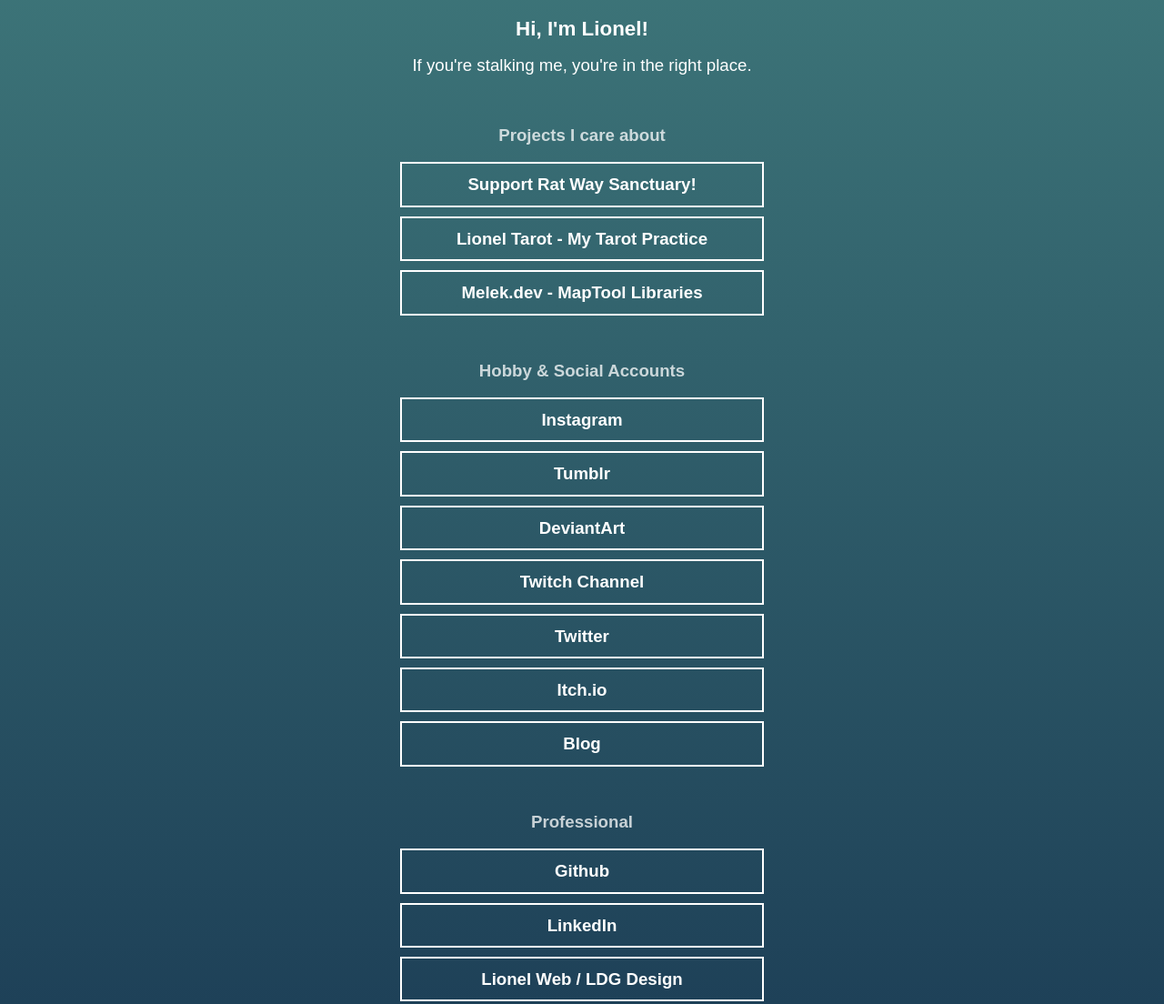
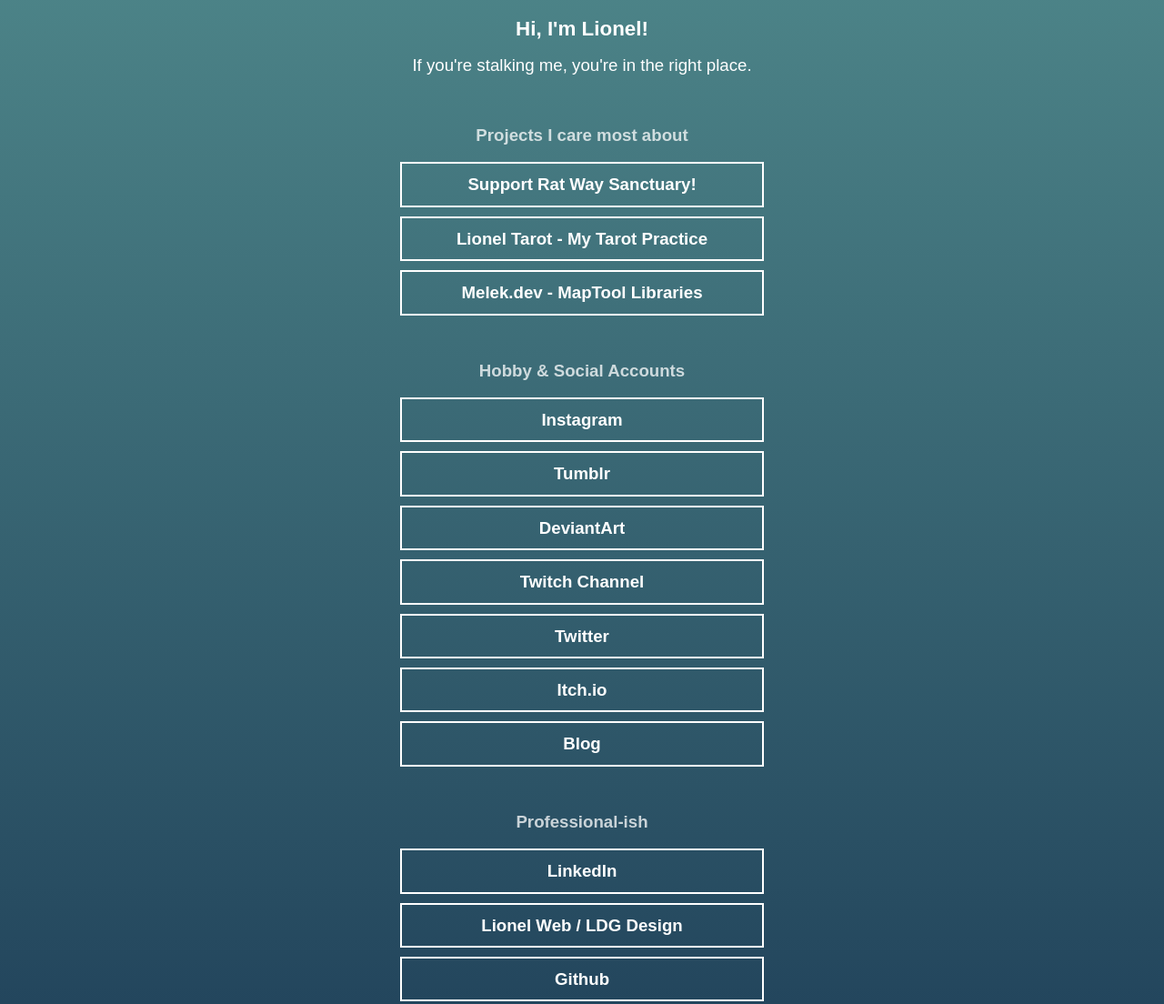
Before and after one commit to melek/lionelweb, a plain HTML site: page index.html in a window 1280 px wide. Shown: the part 260-1364 px from the top of the page at 91% size. Drawn offline with Linux system fonts and the light colour scheme.

Commit message:
BG adjustment

```diff
--- a/index.html
+++ b/index.html
@@ -16,7 +16,7 @@
             li > a { padding: 12px 15px; display:block; width:100%; height:100%; color: white; font-weight:709; white-space: pre-wrap; word-wrap: break-word; transition: all .25s cubic-bezier(.08,.59,.29,.99); text-decoration:none;}
             li > a:hover { border-color:white; background-color:white; color:black; transition: all .25s cubic-bezier(.08,.59,.29,.99);}
             body { /* Permalink - use to edit and share this gradient: https://colorzilla.com/gradient-editor/#437f7f+0,102949+100 */
-                background: linear-gradient(to bottom, #437f7f 0%,#102949 100%); }
+                background: linear-gradient(to bottom, #559191 0%,#102949 100%); }
         </style>
     </head>
     <body>
@@ -25,7 +25,7 @@
             <h1>Hi, I'm Lionel!</h1>
             <p>If you're stalking me, you're in the right place.</p>
             <br>
-            <h2>Projects I care about</h2>
+            <h2>Projects I care most about</h2>
             <ul>
                 <li>
                     <a href="https://ratwaysanctuary.org" target="_blank">Support Rat Way Sanctuary!</a>
@@ -61,16 +61,16 @@
                     <a href="https://digiacom.wordpress.com/" target="_blank">Blog</a>
                 </li>
             </ul>
-            <h2>Professional</h2>
+            <h2>Professional-ish</h2>
             <ul>
-                <li>
-                    <a href="https://github.com/melek" target="_blank">Github</a>
-                </li>
                 <li>
                     <a href="https://www.linkedin.com/in/lioneldigiacomo/" target="_blank">LinkedIn</a>
                 </li>
                 <li>
                     <a href="https://lionelweb.com/about.html" target="_blank">Lionel Web / LDG Design</a>
+                </li>
+                <li>
+                    <a href="https://github.com/melek" target="_blank">Github</a>
                 </li>
             </ul>
             <h2>Games, Tools, & Toys</h2>
```
